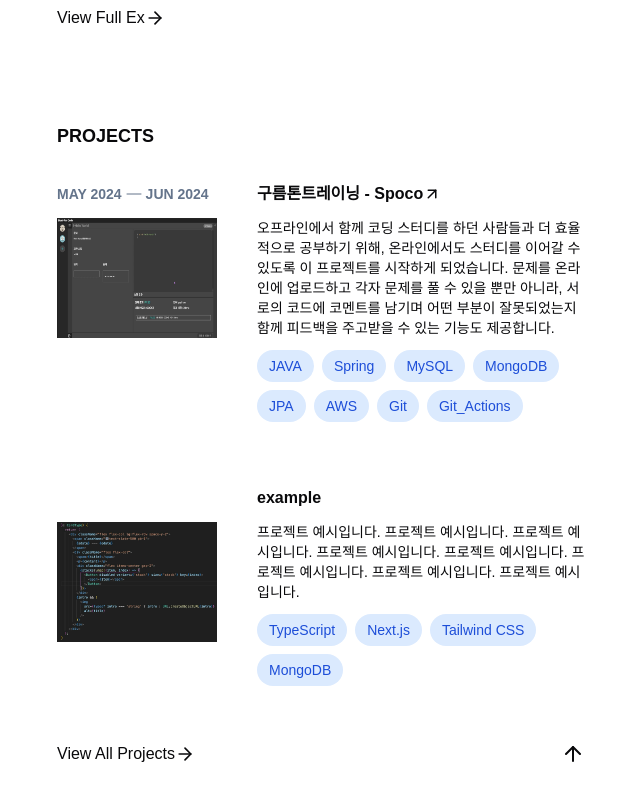
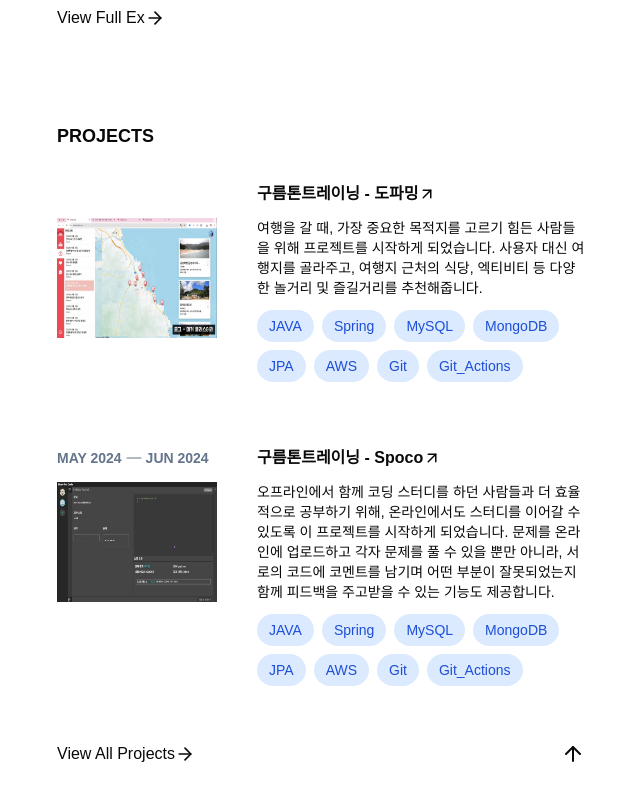
Before and after one commit to Hong-JinSuk/responsive-portfolio, a Next.js app: page /hong-jinsuk in a window 1280 px wide. Shown: the part 1248-2048 px from the top of the page, without its empty margins (583-1223 px from the left). Built offline with nearby package versions, Linux system fonts and the light colour scheme.

Commit message:
feat: project data

```diff
--- /dev/null
+++ b/src/app/experience/page.tsx
@@ -0,0 +1,7 @@
+export default function Page() {
+  return (
+    <>
+      <div>ex data</div>
+    </>
+  );
+}
--- a/src/app/hong-jinsuk/page.tsx
+++ b/src/app/hong-jinsuk/page.tsx
@@ -121,7 +121,9 @@ export default function Page() {
             EXPERIENCE
           </p>
           <div className="flex flex-col group">
-            {ExData.map((ex, index) => (
+            {ExData.slice(-3)
+              .reverse()
+              .map((ex, index) => (
                 <Card
                   sdate={ex.sdate}
                   edate={ex.edate}
@@ -146,7 +148,9 @@ export default function Page() {
             PROJECTS
           </p>
           <div className="flex flex-col group">
-            {ProjectsData.map((project, index) => (
+            {ProjectsData.slice(-3)
+              .reverse()
+              .map((project, index) => (
                 <Card
                   sdate={project.sdate}
                   edate={project.edate}
--- a/src/assets/images.ts
+++ b/src/assets/images.ts
@@ -1,4 +1,5 @@
 import pIntro from '@/assets/images/code-image.png';
+import dofarming from '@/assets/images/img-dofarming.jpg';
 import notFound from '@/assets/images/img-not-found.png';
 import spoco from '@/assets/images/img-spoco.png';
 import koreaFlag from '@/assets/images/korea.png';
@@ -14,6 +15,7 @@ export const ImageList = {
   Instargram,
   LinkedIn,
   spoco,
+  dofarming,
   notFound,
   koreaFlag,
   usaFlag,
--- a/src/constant/data.ts
+++ b/src/constant/data.ts
@@ -42,7 +42,7 @@ export const ExData: CardType[] = [
       eng: 'National Police Agency - The Platform (Next-Generation Information System) Development',
     },
     content: {
-      ko: '경찰청에서 정보계 차세대 프로젝트인 더 플랫폼에서 데이터 및 AI 포탈의 프런트 작업을 맡아 진행하였습니다.',
+      ko: '경찰청에서 정보계 차세대 프로젝트인 더 플랫폼에서 데이터 및 AI 포탈의 프런트 작업을 맡아 개발중입니다.',
       eng: `I was in charge of the frontend development for the Data and AI Portal as part of the National Police Agency's next-generation information system project, The Platform.`,
     },
     stacks: ['React', 'TypeScript', 'TailwindCSS', 'RESTful API'],
@@ -94,16 +94,26 @@ export const ProjectsData: CardType[] = [
   },
   {
     title: {
-      ko: 'example',
-      eng: 'Hama',
+      ko: '구름톤트레이닝 - 도파밍',
+      eng: 'DoFarming - goormtonTraining',
     },
     content: {
-      ko: '프로젝트 예시입니다. 프로젝트 예시입니다. 프로젝트 예시입니다. 프로젝트 예시입니다. 프로젝트 예시입니다. 프로젝트 예시입니다. 프로젝트 예시입니다. 프로젝트 예시입니다.',
-      eng: 'An AI-powered web application for erasing objects from an image. The application was sold to Sandoll Group in March 2023.',
+      ko: '여행을 갈 때, 가장 중요한 목적지를 고르기 힘든 사람들을 위해 프로젝트를 시작하게 되었습니다. 사용자 대신 여행지를 골라주고, 여행지 근처의 식당, 엑티비티 등 다양한 놀거리 및 즐길거리를 추천해줍니다.',
+      eng: 'We started this project for people who find it difficult to choose a travel destination. Our service selects a destination on behalf of the user and recommends various activities and attractions nearby, such as restaurants, entertainment, and things to do.',
     },
-    stacks: ['TypeScript', 'Next.js', 'Tailwind CSS', 'MongoDB'],
-    intro: ImageList.pIntro.src,
-    toNavigateTitle: '',
+    stacks: [
+      'JAVA',
+      'Spring',
+      'MySQL',
+      'MongoDB',
+      'JPA',
+      'AWS',
+      'Git',
+      'Git_Actions',
+    ],
+    intro: ImageList.dofarming.src,
+    toNavigateTitle: 'https://github.com/goorm-dofarming',
+    toNavigateImg: 'https://www.youtube.com/watch?v=mbJmN1jLD6s',
   },
 ];
 
```
Also changed, not shown: src/assets/images/img-dofarming.jpg (added). Lines whose indentation alone changed are shown as unchanged.
